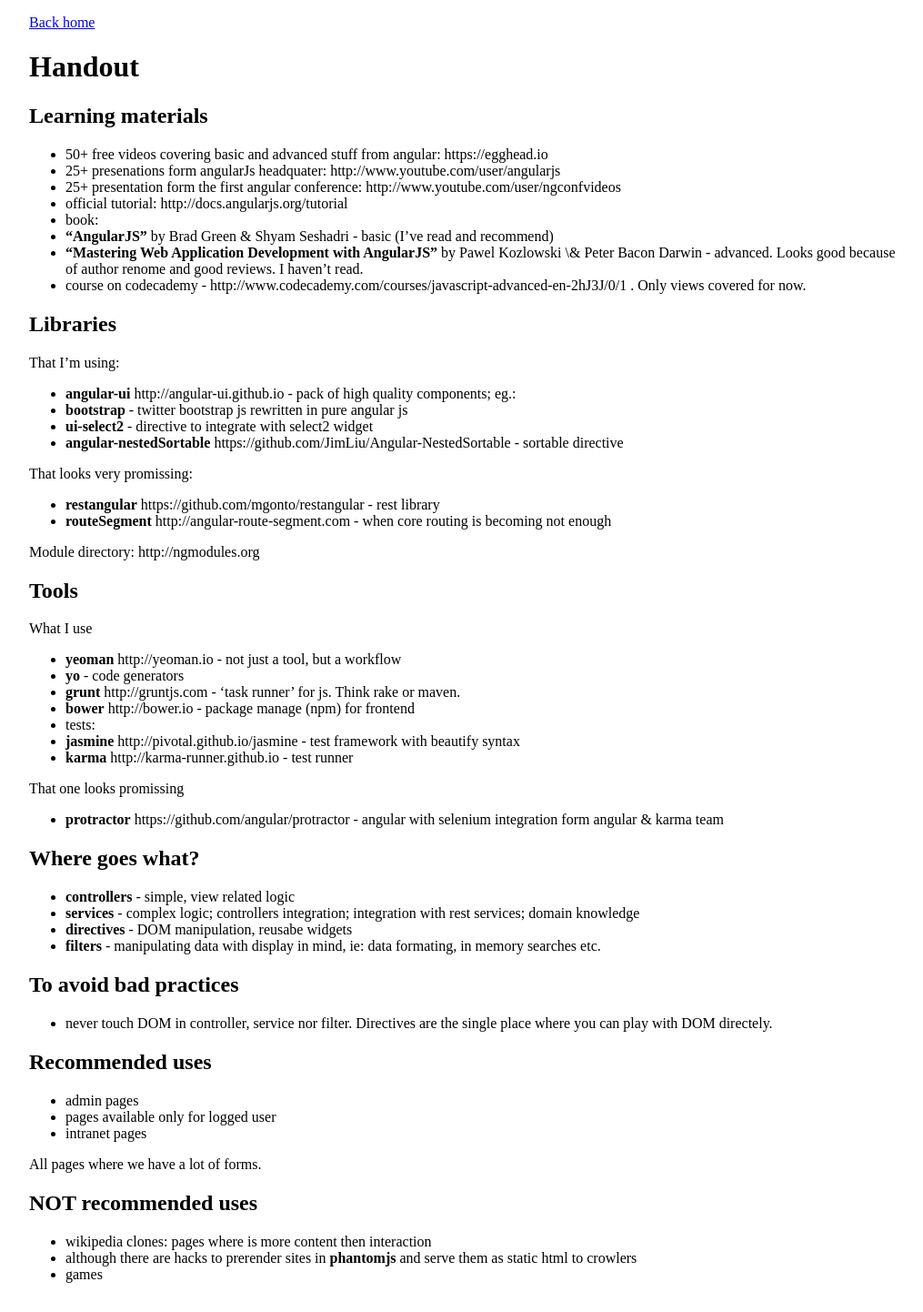
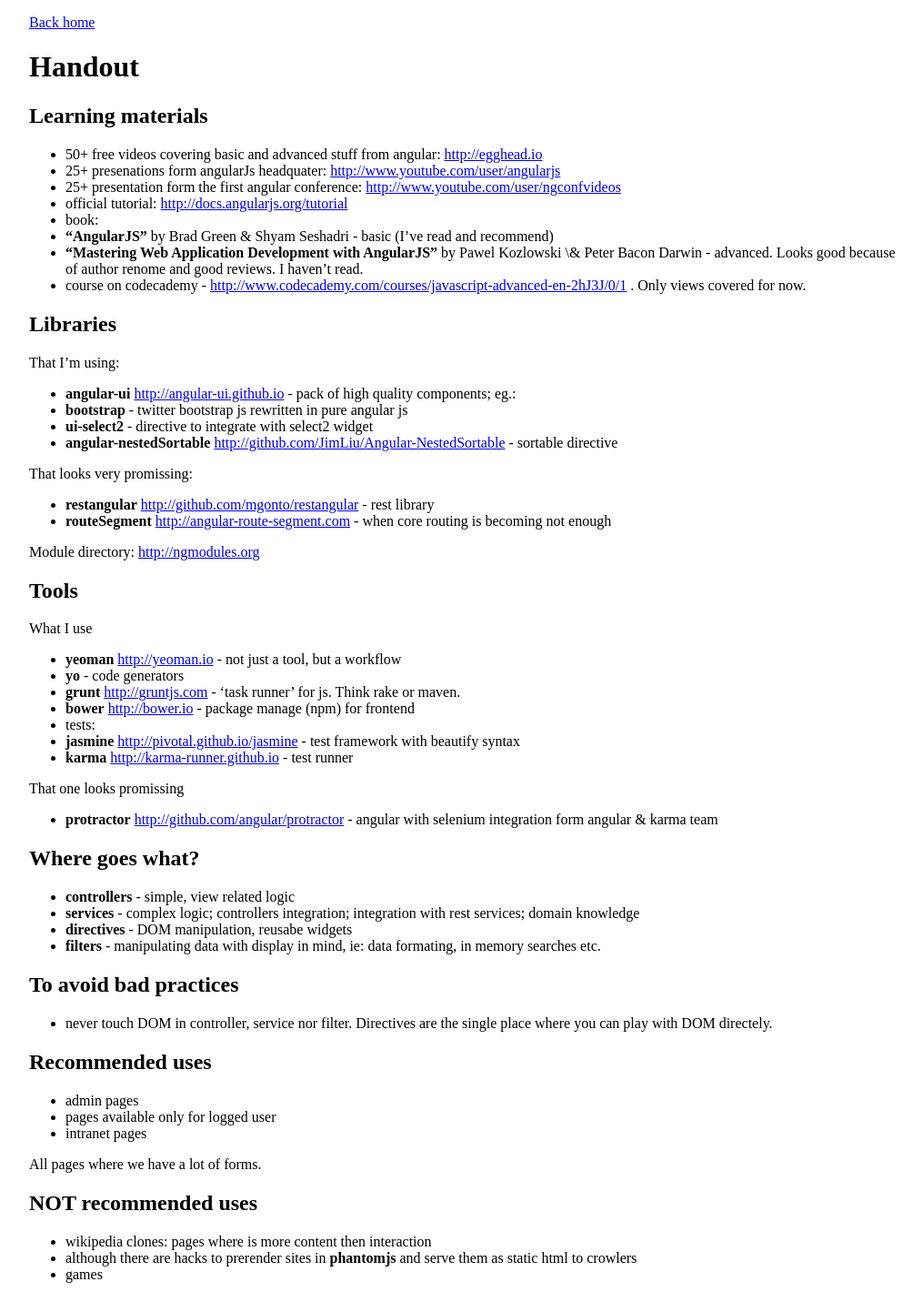
Before and after one commit to marcin-wosinek/blog, a Jekyll site: the page built from angular-js/handouts.md, in a window 1280 px wide. Shown: the whole page at 91% size, without its empty margins (128-1143 px from the left). Built offline with Jekyll 4.4.1, drawn with Linux system fonts in a browser that asks for light colours; some of the changed lines change nothing that is shown.

Commit message:
Make links clicable

```diff
--- a/angular-js/handouts.md
+++ b/angular-js/handouts.md
@@ -4,46 +4,46 @@
 ---
 # Handout
 ## Learning materials
-* 50+ free videos covering basic and advanced stuff from angular: https://egghead.io
-* 25+ presenations form angularJs headquater: http://www.youtube.com/user/angularjs
-* 25+ presentation form the first angular conference: http://www.youtube.com/user/ngconfvideos
-* official tutorial: http://docs.angularjs.org/tutorial
+* 50+ free videos covering basic and advanced stuff from angular: [http://egghead.io](http://egghead.io)
+* 25+ presenations form angularJs headquater: [http://www.youtube.com/user/angularjs](http://www.youtube.com/user/angularjs)
+* 25+ presentation form the first angular conference: [http://www.youtube.com/user/ngconfvideos](http://www.youtube.com/user/ngconfvideos)
+* official tutorial: [http://docs.angularjs.org/tutorial](http://docs.angularjs.org/tutorial)
 * book:
  * **"AngularJS"** by Brad Green & Shyam Seshadri - basic (I've read and recommend)
  * **"Mastering Web Application Development with AngularJS"** by Pawel Kozlowski \&
    Peter Bacon Darwin - advanced. Looks good because of author renome and good
    reviews. I haven't read.
-* course on codecademy - http://www.codecademy.com/courses/javascript-advanced-en-2hJ3J/0/1 . Only views covered for now.
+* course on codecademy - [http://www.codecademy.com/courses/javascript-advanced-en-2hJ3J/0/1](http://www.codecademy.com/courses/javascript-advanced-en-2hJ3J/0/1) . Only views covered for now.
 
 ## Libraries
 That I'm using:
 
-* **angular-ui** http://angular-ui.github.io - pack of high quality components; eg.:
+* **angular-ui** [http://angular-ui.github.io](http://angular-ui.github.io) - pack of high quality components; eg.:
  * **bootstrap** - twitter bootstrap js rewritten in pure angular js
  * **ui-select2** - directive to integrate with select2 widget
-* **angular-nestedSortable** https://github.com/JimLiu/Angular-NestedSortable - sortable directive
+* **angular-nestedSortable** [http://github.com/JimLiu/Angular-NestedSortable](http://github.com/JimLiu/Angular-NestedSortable) - sortable directive
 
 That looks very promissing:
 
-* **restangular** https://github.com/mgonto/restangular - rest library
-* **routeSegment** http://angular-route-segment.com - when core routing is becoming not enough
+* **restangular** [http://github.com/mgonto/restangular](http://github.com/mgonto/restangular) - rest library
+* **routeSegment** [http://angular-route-segment.com](http://angular-route-segment.com) - when core routing is becoming not enough
 
-Module directory: http://ngmodules.org
+Module directory: [http://ngmodules.org](http://ngmodules.org)
 
 ## Tools
 What I use
 
-* **yeoman** http://yeoman.io - not just a tool, but a workflow
+* **yeoman** [http://yeoman.io](http://yeoman.io) - not just a tool, but a workflow
  * **yo** - code generators
- * **grunt** http://gruntjs.com - 'task runner' for js. Think rake or maven.
- * **bower** http://bower.io - package manage (npm) for frontend
+ * **grunt** [http://gruntjs.com](http://gruntjs.com) - 'task runner' for js. Think rake or maven.
+ * **bower** [http://bower.io](http://bower.io) - package manage (npm) for frontend
 * tests:
- * **jasmine** http://pivotal.github.io/jasmine - test framework with beautify syntax
- * **karma** http://karma-runner.github.io - test runner
+ * **jasmine** [http://pivotal.github.io/jasmine](http://pivotal.github.io/jasmine) - test framework with beautify syntax
+ * **karma** [http://karma-runner.github.io](http://karma-runner.github.io) - test runner
 
 That one looks promissing
 
- * **protractor** https://github.com/angular/protractor - angular with selenium
+ * **protractor** [http://github.com/angular/protractor](http://github.com/angular/protractor) - angular with selenium
    integration form angular & karma team
 
 ## Where goes what?
```
